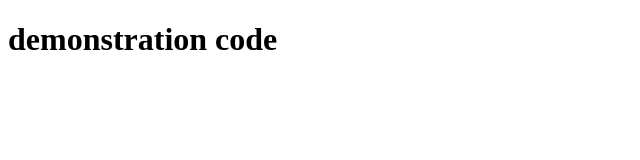
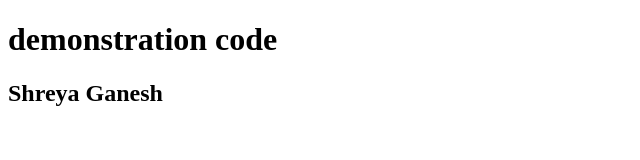
Before and after one commit to ShreyaDemo001/demonstration, a plain HTML site: page index.html in a window 1280 px wide. Shown: the whole page, without its empty margins (0-640 px from the left). Drawn offline with Linux system fonts and the light colour scheme.

Commit message:
new file added

```diff
--- a/index.html
+++ b/index.html
@@ -7,5 +7,6 @@
 </head>
 <body>
     <h1>demonstration code</h1>
+    <h2>Shreya Ganesh</h2>
 </body>
 </html>
```
Also changed, not shown: style.css (added).
